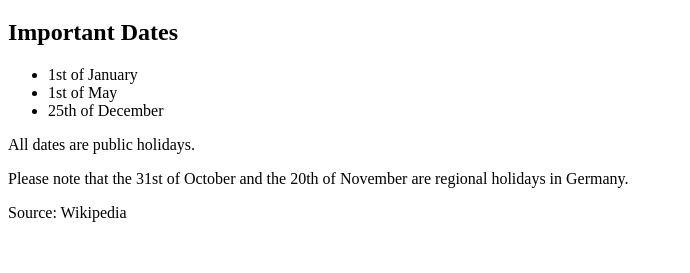
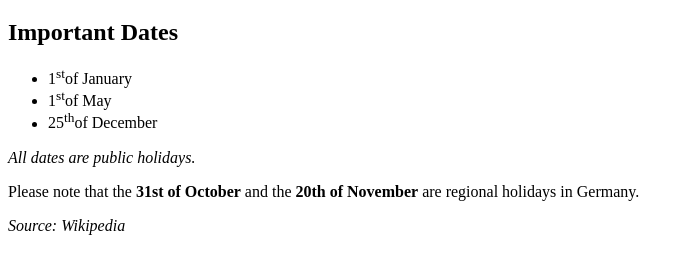
Before and after one commit to fbw-d09/uib-typography-inline-Leospace2017, a website: page index.html in a window 1280 px wide. Shown: the part 61-334 px from the top of the page, without its empty margins (0-690 px from the left). Drawn offline with Linux system fonts and the light colour scheme.

Commit message:
Add Aufgabe HTML

```diff
--- a/index.html
+++ b/index.html
@@ -12,24 +12,20 @@
     <header>
         <h1>Notice</h1>
     </header>
-
     <main>
         <h2>Important Dates</h2>
         <ul>
-            <li>1st of January</li>
-            <li>1st of May</li>
-            <li>25th of December</li>
+            <li>1<sup>st</sup>of January</li>
+            <li>1<sup>st</sup>of May</li>
+            <li>25<sup>th</sup>of December</li>
         </ul>
-
-        <p class="holidays">All dates are public holidays.</p>
-
+        <p class="holidays"><i>All dates are public holidays.</i> </p>
         <p class="note">
-            Please note that the 31st of October and the 20th of
-                November are regional holidays in Germany.
+            Please note that the <b>31st of October</b>  and the <b>20th of
+                November</b>  are regional holidays in Germany.
         </p>
     </main>
-
     <footer>
-        <p>Source: Wikipedia</p>
+        <p><cite>Source: Wikipedia</cite> </p>
     </footer>
 </body>
```
Also changed, not shown: README_DE.md.
